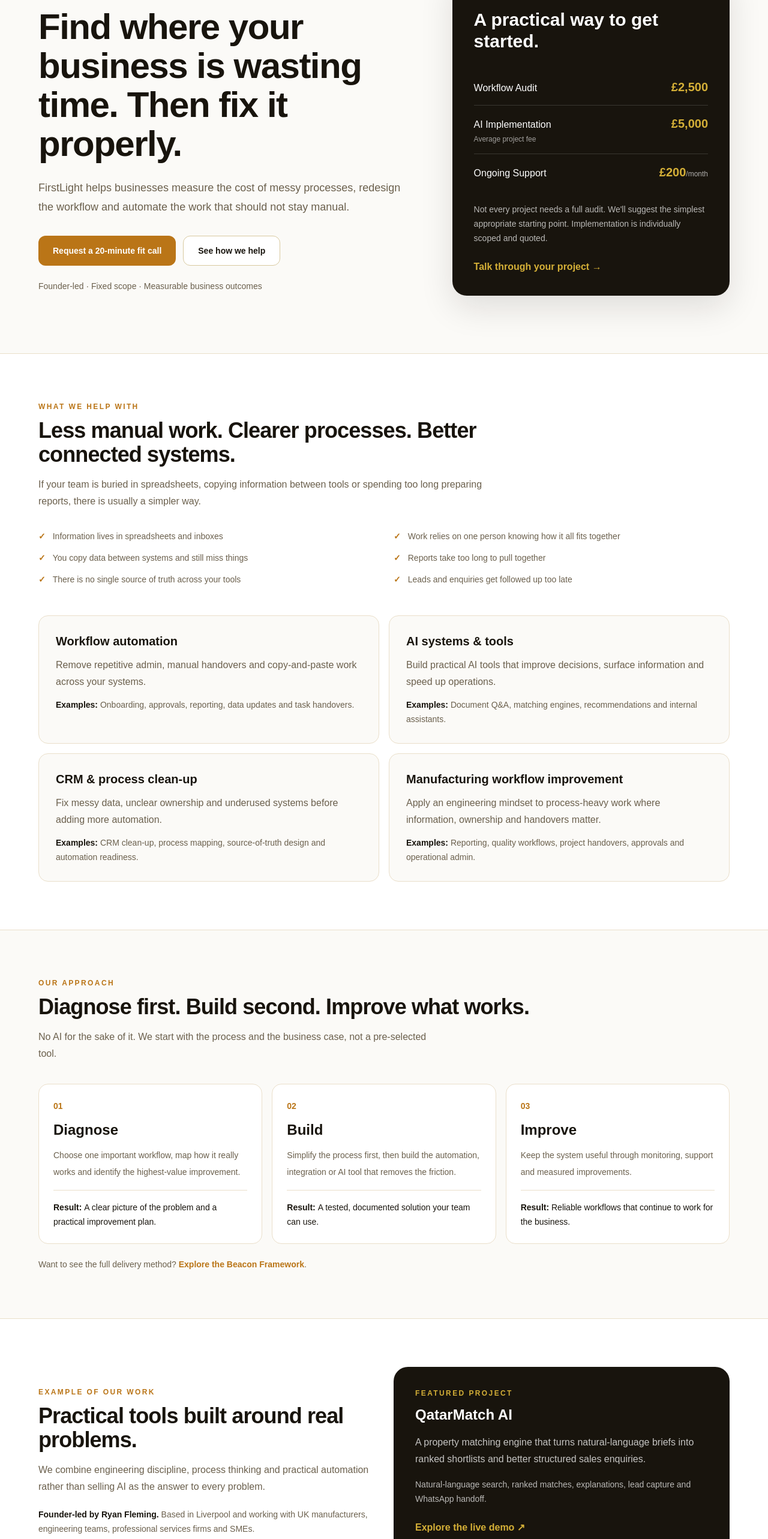
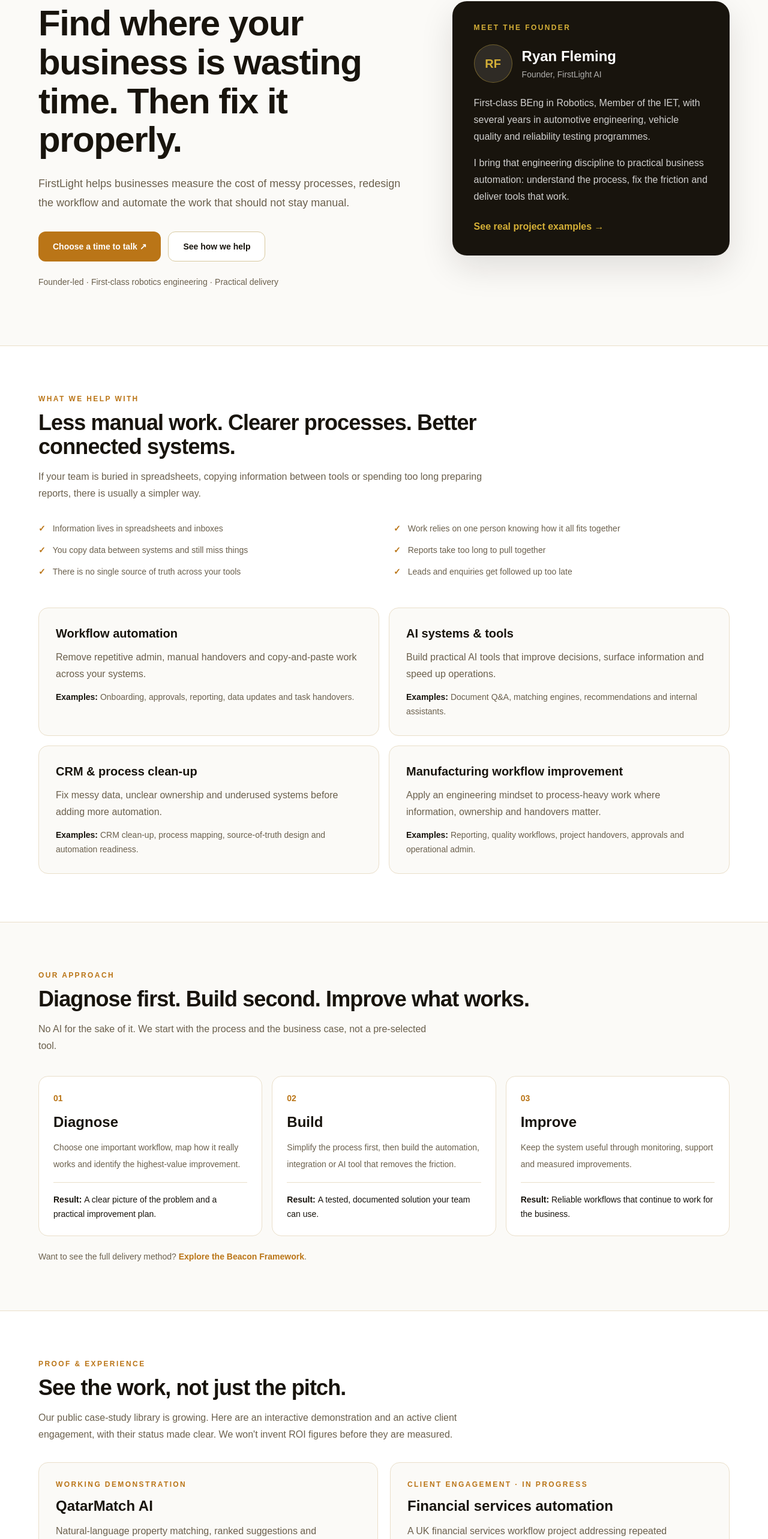
Before and after one commit to TheFreeScouser/FirstLight-AI, a Next.js app: page / in a window 1280 px wide. Shown: the part 222-2788 px from the top of the page at 60% size. Built offline with nearby package versions, Linux system fonts and the light colour scheme.

Commit message:
Add credible founder background and proof, real Calendly link, one pricing display and privacy access

```diff
--- a/app/page.tsx
+++ b/app/page.tsx
@@ -1,4 +1,6 @@
 "use client";
+
+const BOOKING_URL = "https://calendly.com/ryanfleming-flemingengineers";
 
 const painPoints = [
   "Information lives in spreadsheets and inboxes",
@@ -64,11 +66,11 @@ const offers = [
   },
   {
     title: "AI Implementation",
-    price: "£5,000",
-    priceNote: "Average project fee",
+    price: "£3,000–£8,000",
+    priceNote: "Typical implementation range",
     label: "Build a useful solution",
     description: "An AI tool, automated workflow or system integration designed around a clearly defined problem, with testing, documentation and handover.",
-    note: "£5,000 is a typical planning figure, not a fixed price or minimum. Each project is scoped and quoted individually.",
+    note: "An indicative range, not a minimum or fixed package. Each project is scoped and quoted individually.",
   },
   {
     title: "Ongoing Support",
@@ -101,8 +103,8 @@ export default function FirstLightPage() {
             <a href="#how-it-works" className="hover:text-[#BA7517]">How it works</a>
             <a href="#pricing" className="hover:text-[#BA7517]">Pricing</a>
           </nav>
-          <a href="#contact" className="rounded-full bg-[#BA7517] px-4 py-2.5 text-center text-xs font-semibold text-white transition hover:bg-[#18140D] sm:px-5 sm:text-sm">
-            Request a call
+          <a href={BOOKING_URL} target="_blank" rel="noopener noreferrer" className="rounded-full bg-[#BA7517] px-4 py-2.5 text-center text-xs font-semibold text-white transition hover:bg-[#18140D] sm:px-5 sm:text-sm">
+            Choose a time
           </a>
         </div>
       </header>
@@ -120,38 +122,21 @@ export default function FirstLightPage() {
               FirstLight helps businesses measure the cost of messy processes, redesign the workflow and automate the work that should not stay manual.
             </p>
             <div className="mt-8 flex flex-col gap-3 sm:flex-row">
-              <a href="#contact" className={buttonPrimary}>Request a 20-minute fit call</a>
+              <a href={BOOKING_URL} target="_blank" rel="noopener noreferrer" className={buttonPrimary}>Choose a time to talk ↗</a>
               <a href="#services" className={buttonSecondary}>See how we help</a>
             </div>
-            <p className="mt-6 text-sm text-[#6B604D]">Founder-led · Fixed scope · Measurable business outcomes</p>
+            <p className="mt-6 text-sm text-[#6B604D]">Founder-led · First-class robotics engineering · Practical delivery</p>
           </div>
 
           <aside className="rounded-3xl bg-[#18140D] p-7 text-white shadow-[0_20px_55px_rgba(24,20,13,0.12)] sm:p-9">
-            <p className="text-xs font-semibold uppercase tracking-[0.2em] text-[#D4AF37]">Simple, transparent pricing</p>
-            <h2 className="mt-4 text-3xl font-semibold">A practical way to get started.</h2>
-            <div className="mt-7 divide-y divide-white/15">
-              <div className="flex items-baseline justify-between gap-4 py-4">
-                <p className="font-medium">Workflow Audit</p>
-                <p className="shrink-0 text-xl font-semibold text-[#D4AF37]">£2,500</p>
-              </div>
-              <div className="flex items-baseline justify-between gap-4 py-4">
-                <div>
-                  <p className="font-medium">AI Implementation</p>
-                  <p className="mt-1 text-xs text-white/60">Average project fee</p>
-                </div>
-                <p className="shrink-0 text-xl font-semibold text-[#D4AF37]">£5,000</p>
-              </div>
-              <div className="flex items-baseline justify-between gap-4 py-4">
-                <p className="font-medium">Ongoing Support</p>
-                <p className="shrink-0 text-xl font-semibold text-[#D4AF37]">£200<span className="text-xs font-normal text-white/65">/month</span></p>
-              </div>
+            <p className="text-xs font-semibold uppercase tracking-[0.2em] text-[#D4AF37]">Meet the founder</p>
+            <div className="mt-5 flex items-center gap-4">
+              <div aria-hidden="true" className="flex h-16 w-16 shrink-0 items-center justify-center rounded-full border border-[#D4AF37]/40 bg-white/10 text-xl font-semibold text-[#D4AF37]">RF</div>
+              <div><h2 className="text-2xl font-semibold">Ryan Fleming</h2><p className="mt-1 text-sm text-white/65">Founder, FirstLight AI</p></div>
             </div>
-            <p className="mt-5 text-sm leading-6 text-white/70">
-              Not every project needs a full audit. We'll suggest the simplest appropriate starting point. Implementation is individually scoped and quoted.
-            </p>
-            <a href="#contact" className="mt-6 inline-flex font-semibold text-[#D4AF37] underline-offset-4 hover:underline">
-              Talk through your project →
-            </a>
+            <p className="mt-5 leading-7 text-white/80">First-class BEng in Robotics, Member of the IET, with several years in automotive engineering, vehicle quality and reliability testing programmes.</p>
+            <p className="mt-4 leading-7 text-white/80">I bring that engineering discipline to practical business automation: understand the process, fix the friction and deliver tools that work.</p>
+            <a href="#work" className="mt-6 inline-flex font-semibold text-[#D4AF37] hover:underline">See real project examples →</a>
           </aside>
         </div>
       </section>
@@ -207,31 +192,27 @@ export default function FirstLightPage() {
         </div>
       </section>
 
-      <section id="work" className="border-y border-[#EADFCA] bg-white px-5 py-16 sm:px-6 md:py-20">
-        <div className="mx-auto grid max-w-6xl gap-8 lg:grid-cols-2 lg:items-center">
-          <div>
-            <p className="text-xs font-semibold uppercase tracking-[0.2em] text-[#BA7517]">Example of our work</p>
-            <h2 className="mt-3 text-3xl font-semibold tracking-tight md:text-4xl">Practical tools built around real problems.</h2>
-            <p className="mt-4 leading-7 text-[#6B604D]">
-              We combine engineering discipline, process thinking and practical automation rather than selling AI as the answer to every problem.
-            </p>
-            <p className="mt-5 text-sm leading-6 text-[#6B604D]">
-              <span className="font-semibold text-[#18140D]">Founder-led by Ryan Fleming.</span> Based in Liverpool and working with UK manufacturers, engineering teams, professional services firms and SMEs.
-            </p>
+      <section id="work" className="scroll-mt-24 border-y border-[#EADFCA] bg-white px-5 py-16 sm:px-6 md:py-20">
+        <div className="mx-auto max-w-6xl">
+          <p className="text-xs font-semibold uppercase tracking-[0.2em] text-[#BA7517]">Proof & experience</p>
+          <h2 className="mt-3 text-3xl font-semibold tracking-tight md:text-4xl">See the work, not just the pitch.</h2>
+          <p className="mt-4 max-w-3xl leading-7 text-[#6B604D]">Our public case-study library is growing. Here are an interactive demonstration and an active client engagement, with their status made clear. We won't invent ROI figures before they are measured.</p>
+          <div className="mt-8 grid gap-5 md:grid-cols-2">
+            <article className="flex flex-col rounded-2xl border border-[#EADFCA] bg-[#FBFAF7] p-7">
+              <p className="text-xs font-semibold uppercase tracking-[0.2em] text-[#BA7517]">Working demonstration</p>
+              <h3 className="mt-3 text-2xl font-semibold">QatarMatch AI</h3>
+              <p className="mt-3 leading-7 text-[#6B604D]">Natural-language property matching, ranked suggestions and structured lead capture with WhatsApp handoff.</p>
+              <p className="mt-4 text-sm leading-6 text-[#6B604D]"><strong>Evidence:</strong> a live demonstration of an end-to-end interaction. Not a claimed client ROI result.</p>
+              <a href="https://qatarmatch-ai.vercel.app/" target="_blank" rel="noopener noreferrer" className="mt-auto pt-6 font-semibold text-[#BA7517] hover:underline">Try the live demo ↗</a>
+            </article>
+            <article className="flex flex-col rounded-2xl border border-[#EADFCA] bg-[#FBFAF7] p-7">
+              <p className="text-xs font-semibold uppercase tracking-[0.2em] text-[#BA7517]">Client engagement · In progress</p>
+              <h3 className="mt-3 text-2xl font-semibold">Financial services automation</h3>
+              <p className="mt-3 leading-7 text-[#6B604D]">A UK financial services workflow project addressing repeated administration and information handovers between existing systems.</p>
+              <p className="mt-4 text-sm leading-6 text-[#6B604D]"><strong>Status:</strong> ongoing project. Time savings and financial outcomes have not yet been independently measured.</p>
+              <a href={BOOKING_URL} target="_blank" rel="noopener noreferrer" className="mt-auto pt-6 font-semibold text-[#BA7517] hover:underline">Discuss a similar problem ↗</a>
+            </article>
           </div>
-          <article className="rounded-3xl bg-[#18140D] p-7 text-white sm:p-9">
-            <p className="text-xs font-semibold uppercase tracking-[0.2em] text-[#D4AF37]">Featured project</p>
-            <h3 className="mt-3 text-2xl font-semibold">QatarMatch AI</h3>
-            <p className="mt-4 leading-7 text-white/75">
-              A property matching engine that turns natural-language briefs into ranked shortlists and better structured sales enquiries.
-            </p>
-            <p className="mt-4 text-sm leading-6 text-white/70">
-              Natural-language search, ranked matches, explanations, lead capture and WhatsApp handoff.
-            </p>
-            <a href="https://qatarmatch-ai.vercel.app/" target="_blank" rel="noreferrer" className="mt-6 inline-flex font-semibold text-[#D4AF37] underline-offset-4 hover:underline">
-              Explore the live demo ↗
-            </a>
-          </article>
         </div>
       </section>
 
@@ -256,8 +237,8 @@ export default function FirstLightPage() {
             ))}
           </div>
           <div className="mt-8 flex flex-col items-start justify-between gap-4 sm:flex-row sm:items-center">
-            <p className="max-w-xl text-sm leading-6 text-[#6B604D]">Not sure which fits? Request a free 20-minute conversation and we'll help you work out the right next step.</p>
-            <a href="#contact" className={buttonPrimary}>Request a fit call</a>
+            <p className="max-w-xl text-sm leading-6 text-[#6B604D]">Not sure which fits? Choose an introductory appointment or send a short brief below.</p>
+            <a href={BOOKING_URL} target="_blank" rel="noopener noreferrer" className={buttonPrimary}>Choose a time ↗</a>
           </div>
         </div>
       </section>
@@ -271,9 +252,10 @@ export default function FirstLightPage() {
               Tell us what is taking up your time. We will review the problem and discuss whether an audit, an AI implementation or light-touch ongoing support makes sense.
             </p>
             <p className="mt-5 text-sm leading-6 text-white/60">
-              Request a 20-minute fit call. No pressure and no AI theatre, just a practical conversation.
+              Choose an available appointment time directly, or use the form to explain your problem first.
             </p>
-            <p className="mt-7 text-sm text-white/70">
+            <a href={BOOKING_URL} target="_blank" rel="noopener noreferrer" className="mt-7 inline-flex rounded-xl bg-[#D4AF37] px-6 py-3.5 font-semibold text-[#18140D] transition hover:bg-white">Choose a time on Calendly ↗</a>
+            <p className="mt-5 text-sm text-white/70">
               Prefer email?{" "}
               <a href="mailto:hello@firstlightai.co.uk" className="font-semibold text-[#D4AF37] underline-offset-4 hover:underline">hello@firstlightai.co.uk</a>
             </p>
@@ -297,9 +279,9 @@ export default function FirstLightPage() {
             </div>
             <input type="hidden" name="_subject" value="New FirstLight website enquiry" />
             <button type="submit" className="rounded-xl bg-[#D4AF37] px-6 py-3.5 font-semibold text-[#18140D] transition hover:bg-white focus-visible:outline focus-visible:outline-2 focus-visible:outline-offset-2 focus-visible:outline-white">
-              Request a fit call
+              Send my enquiry
             </button>
-            <p className="text-xs text-white/60">Submitting this form sends us your enquiry so we can contact you. No appointment is booked automatically.</p>
+            <p className="text-xs text-white/60">We use your details to reply. Read our <a href="/privacy" className="font-semibold text-[#D4AF37] underline">privacy policy</a>. Prefer to meet? <a href={BOOKING_URL} target="_blank" rel="noopener noreferrer" className="font-semibold text-[#D4AF37] underline">Choose a time</a>.</p>
           </form>
         </div>
       </section>
@@ -309,9 +291,11 @@ export default function FirstLightPage() {
           <div>
             <p className="font-semibold tracking-[0.15em] text-[#18140D]">FIRSTLIGHT AI</p>
             <p className="mt-1">Clean process first. Useful AI second.</p>
+            <p className="mt-2 text-xs">A trading name of Fleming Engineers Ltd · Company no. 13863332</p>
           </div>
           <div className="flex flex-wrap gap-5">
             <a href="/beacon-framework" className="hover:text-[#BA7517]">Our approach</a>
+            <a href="/privacy" className="hover:text-[#BA7517]">Privacy policy</a>
             <a href="https://www.linkedin.com/company/firstlightai/" target="_blank" rel="noreferrer" className="hover:text-[#BA7517]">LinkedIn</a>
             <a href="mailto:hello@firstlightai.co.uk" className="hover:text-[#BA7517]">Email</a>
           </div>
```
